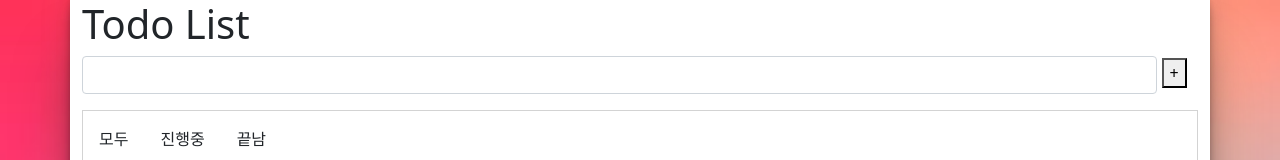
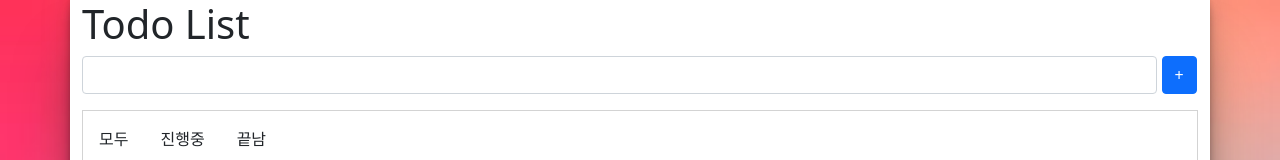
Before and after one commit to jaylineweb/todoList, a plain HTML site: page index.html in a window 1280 px wide. Shown: the top 160 px of the page. Drawn offline with nearby package versions, Linux system fonts and the light colour scheme.

Commit message:
Update index.html

```diff
--- a/index.html
+++ b/index.html
@@ -14,7 +14,7 @@
         <h1>Todo List</h1>
         <section class="input-area">
             <input type="text" id="task-input" class="form-control">
-            <button id="add-button">+</button>
+            <button id="add-button" class="btn btn-primary">+</button>
         </section>
         <section class="task-area">
             <div class="task-tabs">
```
